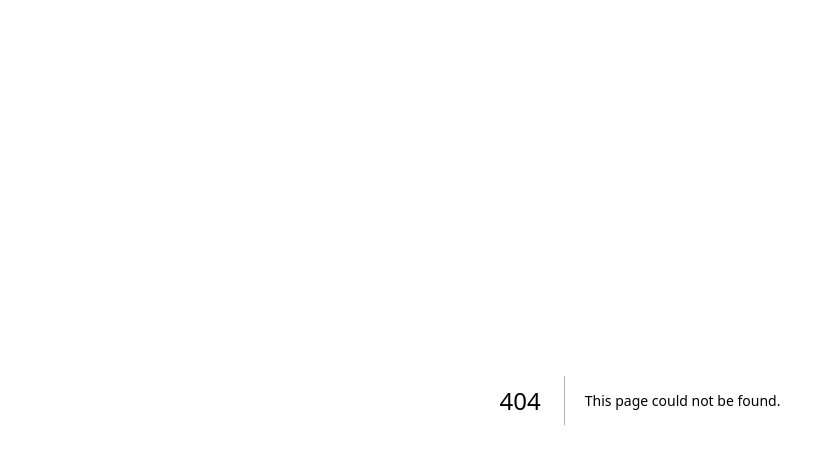
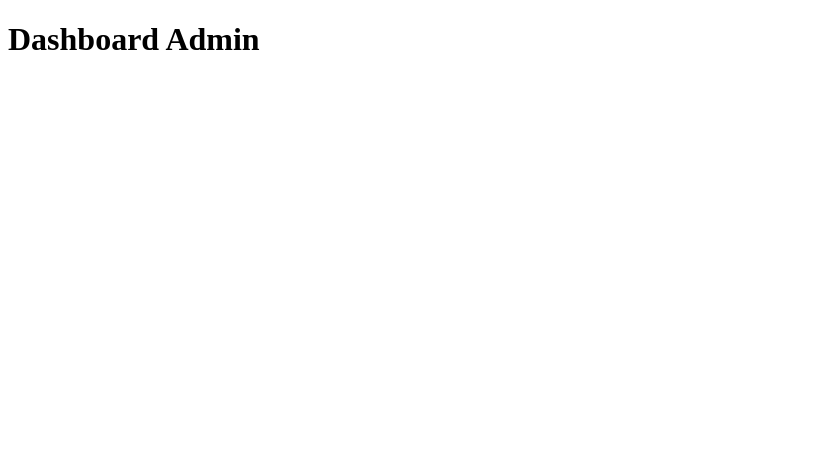
Before and after one commit to AlbaErik/Alba-Zanconi-proyecto-nextjs, a Next.js app in the folder nextjs-dashboard/: page /dashboard in a window 1280 px wide. Before the commit this address had no page. Shown: the top 464 px of the page, without its empty margins (0-835 px from the left). Built offline with nearby package versions, Linux system fonts and the light colour scheme.

Commit message:
admin dashboard

```diff
--- /dev/null
+++ b/nextjs-dashboard/app/(admin)/dashboard/(overview)/page.tsx
@@ -0,0 +1,15 @@
+
+
+export default async function Page() {
+
+    return (
+        <main>
+            <h1 className={`mb-4 text-xl md:text-2xl`}>
+                Dashboard Admin
+            </h1>
+            <div className="grid gap-6 sm:grid-cols-2 lg:grid-cols-4">
+
+            </div>
+        </main>
+    );
+}
--- /dev/null
+++ b/nextjs-dashboard/app/layout.tsx
@@ -0,0 +1,16 @@
+export const metadata = {
+  title: 'Next.js',
+  description: 'Generated by Next.js',
+}
+
+export default function RootLayout({
+  children,
+}: {
+  children: React.ReactNode
+}) {
+  return (
+    <html lang="en">
+      <body>{children}</body>
+    </html>
+  )
+}
```
Also changed, not shown: nextjs-dashboard/app/(admin)/page.tsx (added).
